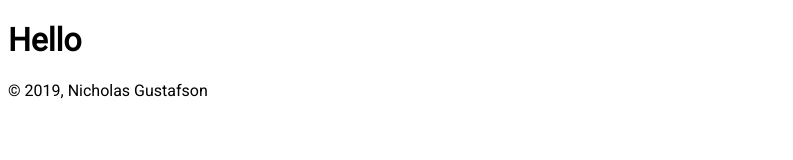
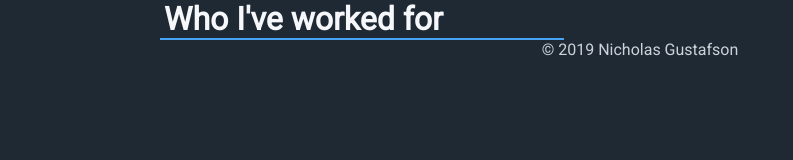
Before and after one commit to GusTheBusNG/personalWebsite, a Gatsby site: page / in a window 1280 px wide. Shown: the whole page, without its empty margins (0-793 px from the left). Built offline with nearby package versions, Linux system fonts and the light colour scheme; Gatsby itself is replaced by a stand-in of ours.

Commit message:
Adding title and layout component. Setting up variables for SCSS

```diff
--- a/src/components/layout.js
+++ b/src/components/layout.js
@@ -6,7 +6,7 @@ const Layout = ({ children }) => (
   <div className="layout">
     <main>{children}</main>
     <footer>
-      © {new Date().getFullYear()}, Nicholas Gustafson
+      © {new Date().getFullYear()} Nicholas Gustafson
     </footer>
   </div>
 )
--- /dev/null
+++ b/src/components/title.js
@@ -0,0 +1,9 @@
+import React from 'react'
+
+import '../styles/title.scss';
+
+export default ({ title }) => (
+  <div className="title">
+    <h1 className="title__heading">{title}</h1>
+  </div>
+)
--- /dev/null
+++ b/src/components/work.js
@@ -0,0 +1,11 @@
+import React from 'react'
+
+import '../styles/work.scss';
+
+import Title from './title';
+
+export default () => (
+  <div className="work">
+    <Title title="Who I've worked for" />
+  </div>
+)
--- a/src/pages/index.js
+++ b/src/pages/index.js
@@ -1,10 +1,11 @@
 import React from "react"
 
 import Layout from "../components/layout"
+import Work from '../components/work';
 
 const IndexPage = () => (
   <Layout>
-    <h1>Hello</h1>
+    <Work />
   </Layout>
 )
 
--- /dev/null
+++ b/src/styles/breakpoints.scss
@@ -0,0 +1,14 @@
+$mobile-size: 479px;
+$tablet-size: 850px;
+
+@mixin mobile {
+  @media (max-width: #{$mobile-size}) {
+    @content;
+  }
+}
+
+@mixin tablet {
+  @media (max-width: #{$tablet-size}) {
+    @content;
+  }
+}
--- a/src/styles/layout.scss
+++ b/src/styles/layout.scss
@@ -1,3 +1,29 @@
+@import './variables.scss';
+@import './breakpoints.scss';
+
 .layout {
-  font-family: 'Roboto'
+  width: 75vw;
+  margin: 0 12.5vw;
+
+  @include tablet {
+    width: 90vw;
+    margin: 0 5vw;
+  }
+
+  @include mobile {
+    width: 100vw;
+    margin: 0;
+  }
 }
+
+footer {
+  display: flex;
+  justify-content: center;
+  color: $description-text-color;
+}
+
+body {
+  margin: 0;
+  font-family: 'Roboto';
+  background-color: $background-color;
+}
--- /dev/null
+++ b/src/styles/title.scss
@@ -0,0 +1,25 @@
+@import './variables.scss';
+@import './breakpoints.scss';
+
+.title {
+  &__heading {
+    max-width: 400px;
+    padding-left: 4px;
+    margin: 0;
+    color: $title-text-color;
+    font-size: $font-size-3;
+    font-weight: bold;
+
+    border-bottom: solid 2px $highlight-blue;
+
+    @include mobile {
+      padding: 0;
+    }
+  }
+
+  @include mobile {
+    margin: 0 15px;
+    display: flex;
+    justify-content: center;
+  }
+}
--- /dev/null
+++ b/src/styles/variables.scss
@@ -0,0 +1,12 @@
+$title-text-color: #F5F7FA;
+$description-text-color: #CBD2D9;
+$highlight-blue: #47A3F3;
+$mate-blue: #374E65;
+$background-color: #1F2933;
+
+$border-radius: 10px;
+
+$code-font: 'Roboto Mono';
+$font-size-1: 18;
+$font-size-2: 24;
+$font-size-3: 32;
```
Also changed, not shown: src/styles/work.scss (added).
